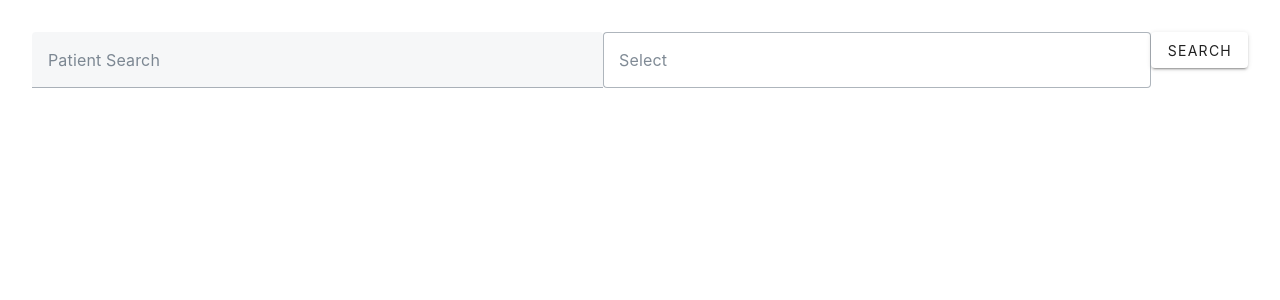
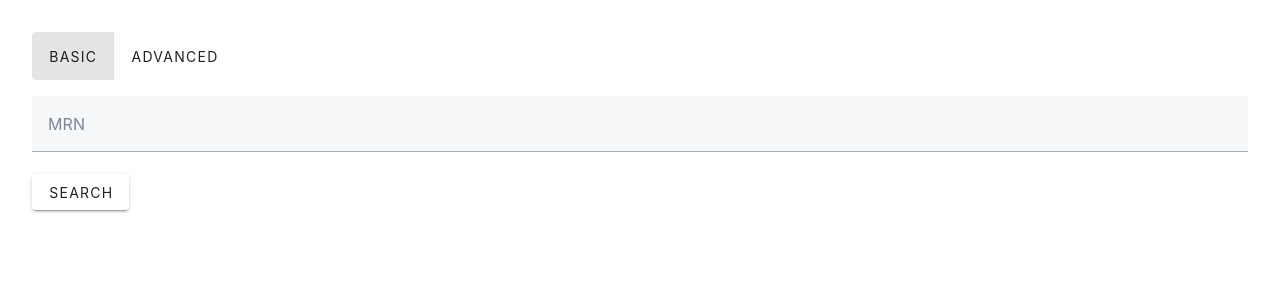
Before and after one commit to echoshihab/IH.RIS.Client, a Vue app: page / in a window 1280 px wide. Shown: the top 300 px of the page. Built offline with nearby package versions, Linux system fonts and the light colour scheme.

Commit message:
add basic and advanced patient search tab

```diff
--- a/src/views/HomeView.vue
+++ b/src/views/HomeView.vue
@@ -1,23 +1,31 @@
 <template>
   <main>
-    <div class="search-form">
-      <v-text-field label="Patient Search" v-model="searchValue"></v-text-field>
-      <v-select
-        label="Select"
-        :items="['MRN', 'HCN', 'Demographic Details']"
-        v-model="searchType"
-        variant="outlined"
-      ></v-select>
+    <v-btn-toggle v-model="toggle" divided class="mb-4">
+      <v-btn value="mrn">Basic </v-btn>
+      <v-btn value="advanced">Advanced </v-btn>
+    </v-btn-toggle>
+    <v-form v-if="showAdvanced">
+      <v-text-field label="First Name"></v-text-field>
+      <v-text-field label="Middle Name"></v-text-field>
+      <v-text-field label="Last Name"></v-text-field>
+      <v-text-field label="Gender"> </v-text-field>
+      <v-date-input label="Birthdate"></v-date-input>
+    </v-form>
 
-      <v-btn @click="getPatient">Search</v-btn>
-    </div>
+    <v-text-field label="MRN" v-model="searchValue" v-else></v-text-field>
+
+    <v-btn @click="getPatient">Search</v-btn>
   </main>
 </template>
 
 <script setup lang="ts">
 import type { Patient } from '@/Models/Patient'
 import { PatientService } from '@/services/patientService'
-import { ref } from 'vue'
+import { computed, ref } from 'vue'
+
+const toggle = ref('mrn')
+
+const showAdvanced = computed(() => toggle.value == 'advanced')
 
 let patientService = new PatientService()
 
@@ -28,7 +36,7 @@ const searchValue = ref<string>()
 const searchType = ref<string>()
 
 async function getPatient() {
-  if (searchType.value === 'MRN') {
+  if (toggle.value === 'mrn') {
     patient.value = await patientService.get(searchValue.value)
     console.log(patient.value)
   }
```
